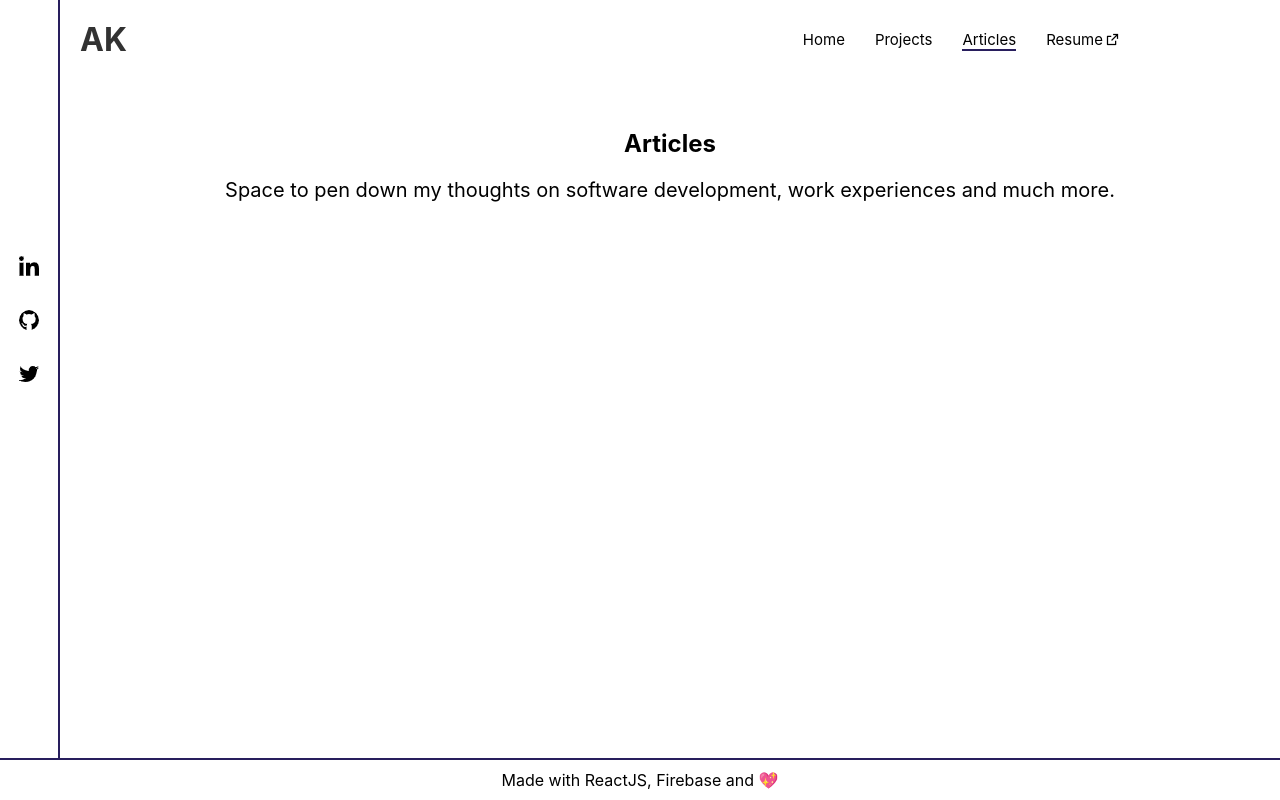
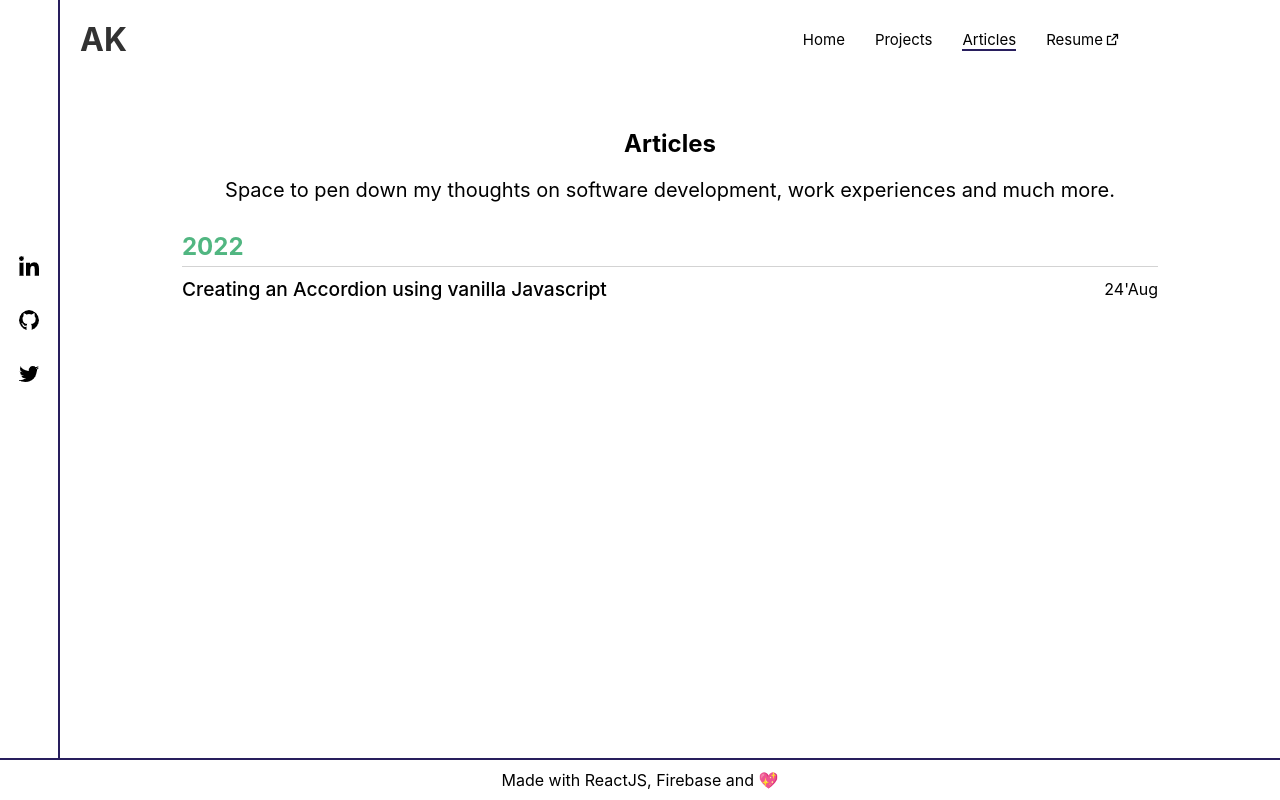
Before and after one commit to AkshayKhot07/portfolio-website, a React (Create React App) app: page /articles in a window 1280 px wide. Built offline with nearby package versions, Linux system fonts and the light colour scheme.

Commit message:
Article section refactored

```diff
--- a/src/pages/article/Article.css
+++ b/src/pages/article/Article.css
@@ -1,10 +1,9 @@
 .articles-container {
-  width: 100%;
-  /* padding: 0 20px; */
+  width: 80%;
   display: flex;
   flex-direction: column;
   align-items: center;
-  margin-top: 50px;
+  margin: 50px auto 0px;
 }
 
 .articles-container p {
@@ -12,3 +11,52 @@
   padding: 20px 5px;
   text-align: center;
 }
+
+.articles-2022-container {
+  display: flex;
+  flex-direction: column;
+  align-items: center;
+  width: 100%;
+}
+
+.articles-2022-title {
+  color: #51b681;
+  margin: 10px 0px;
+  padding-bottom: 5px;
+  text-align: left;
+  border-bottom: 1px solid lightgray;
+  width: 100%;
+}
+
+.article-2022-one {
+  display: flex;
+  align-items: center;
+  justify-content: space-between;
+  column-gap: 5px;
+  width: 100%;
+}
+
+.article-2022 {
+  text-decoration: none;
+  font-weight: 500;
+  font-size: 1.2rem;
+  color: black;
+}
+
+.article-2022:hover {
+  text-decoration: underline;
+}
+
+.all-articles-2022 {
+  width: 100%;
+}
+
+@media screen and (max-width: 600px) {
+  .article-2022 {
+    font-size: 1rem;
+  }
+
+  .article-date {
+    font-size: 1rem;
+  }
+}
--- a/src/pages/article/Article.js
+++ b/src/pages/article/Article.js
@@ -8,6 +8,22 @@ export default function Article() {
         Space to pen down my thoughts on software development, work experiences
         and much more.
       </p>
+
+      <div className="articles-2022-container">
+        <h2 className="articles-2022-title">2022</h2>
+        <div className="all-articles-2022">
+          <div className="article-2022-one">
+            <a
+              href={`https://dev.to/akshaykhot07/creating-an-accordion-using-vanilla-javascript-3o55`}
+              className="article-2022"
+              target="_blank"
+            >
+              Creating an Accordion using vanilla Javascript
+            </a>
+            <span className="article-date">24'Aug</span>
+          </div>
+        </div>
+      </div>
     </div>
   );
 }
```
